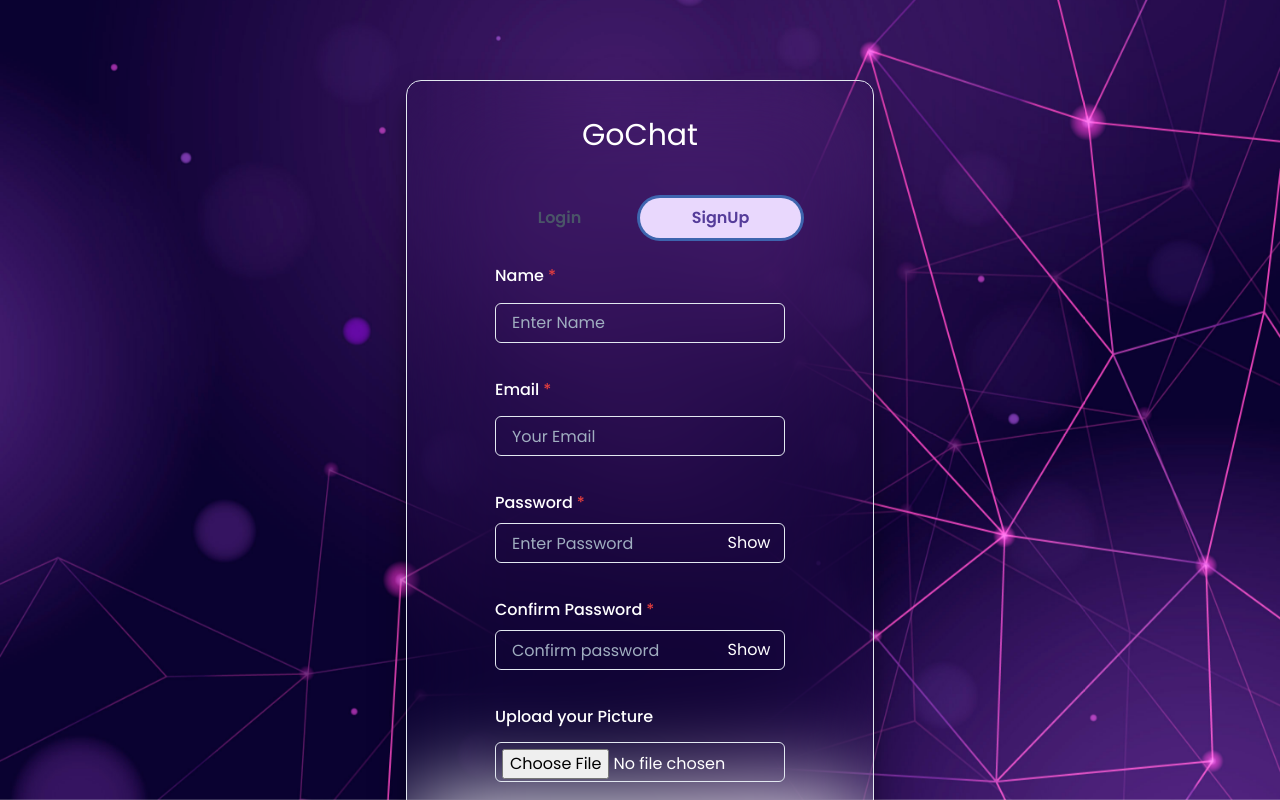
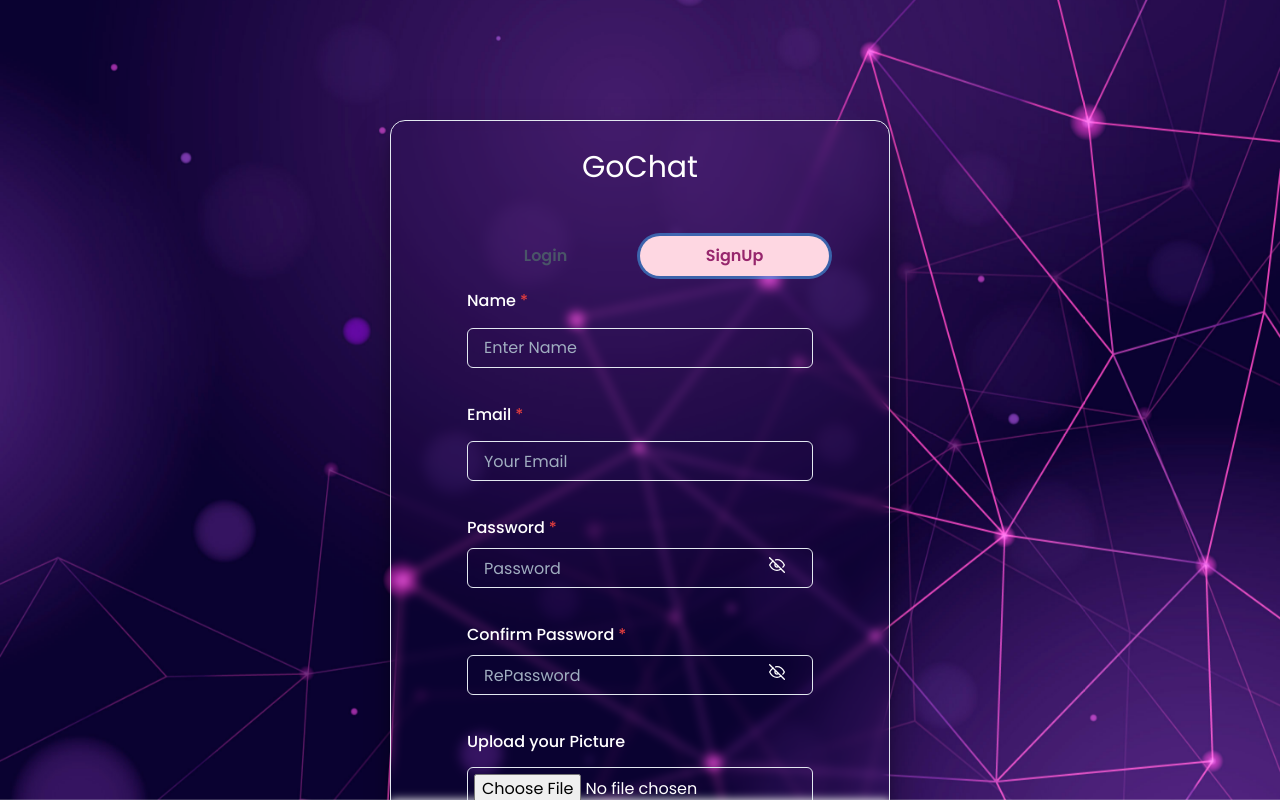
Before and after one commit to rishuxx/GoChatApp, a React (Create React App) app in the folder frontend/: page / in a window 1280 px wide. Both pictures are taken after a click on the tab "SignUp". Shown: the top 800 px of the page. Built offline with nearby package versions, Linux system fonts and the light colour scheme; a web font is replaced by a local one.

Commit message:
SignUp,Home,Login ui change

```diff
--- a/frontend/src/Pages/Homepage.js
+++ b/frontend/src/Pages/Homepage.js
@@ -22,31 +22,42 @@ function Homepage() {
     if (user) history.push("/chats");
   }, [history]);
 
-
   return (
     <Container maxW="500px" centerContent>
       <Box
         className="mbox"
         d="flex"
         justifyContent="center"
-        p={8}
-        w="100%"
-        h="85%"
-        m="80px 0 70px 0px"
+        p={{ base: 1, md: 5 }} // Adjust padding for mobile (base) and larger screens (md)
+        w={{ base: "98%", md: "500px" }} // Adjust width for mobile (base) and larger screens (md)
+        h="100%"
+        m={{ base: "20px 0 20px 0", md: "120px 0 50px 0" }}
         borderRadius={"15px"}
         borderWidth={"1px"}
-        backdropFilter="blur(50px)"
+        backdropFilter="blur(5px)"
+        background={{ base: "", md: "transparent" }}
       >
         <Text
-          fontSize="3xl"
+          fontSize={{ base: "2xl", md: "3xl" }}
+          position={"relative"}
+          top={{ base: "20px", md: "1" }}
           fontFamily="Poppins"
           textAlign="center"
           color={"white"}
         >
           {" "}
           GoChat{" "}
-          <Tabs p={10} variant="soft-rounded" colorScheme="purple">
-            <TabList>
+          <Tabs
+            position={"relative"}
+            top={"2px"}
+            size="md"
+            p={{ base: 5, md: 10 }}
+            variant="soft-rounded"
+            colorScheme="pink"
+          >
+            {" "}
+            {/*p={{ base: 4, md: 10 }} */}
+            <TabList position={"relative"} top={{ base: "1px", md: "1" }}>
               <Tab width={"50%"}>Login</Tab>
               <Tab width={"50%"}>SignUp</Tab>
             </TabList>
@@ -65,6 +76,6 @@ function Homepage() {
       </Box>
     </Container>
   );
-};
+}
 
 export default Homepage;
--- a/frontend/src/components/Authentication/Login.js
+++ b/frontend/src/components/Authentication/Login.js
@@ -4,9 +4,10 @@ import { Input, InputGroup, InputRightElement } from "@chakra-ui/input";
 import { VStack } from "@chakra-ui/layout";
 import { useState } from "react";
 import axios from "axios";
-import { useToast } from "@chakra-ui/react";
+import { Icon, useToast } from "@chakra-ui/react";
 import { useHistory } from "react-router-dom";
 import { ChatState } from "../../Context/ChatProvider";
+import { FiEye, FiEyeOff } from "react-icons/fi";
 
 const Login = () => {
   const [show, setShow] = useState(false);
@@ -70,9 +71,16 @@ const Login = () => {
   };
 
   return (
-    <VStack position="relative" top="50px" spacing={"50px"} color={"white"}>
+    <VStack
+      position="relative"
+      top="50px"
+      spacing={{ base: "29px", md: "50px" }}
+      color={"white"}
+    >
       <FormControl id="email" isRequired>
-        <FormLabel>Email Address</FormLabel>
+        <FormLabel fontSize={{ base: "15px", md: "md" }}>
+          Email Address
+        </FormLabel>
         <Input
           value={email}
           type="email"
@@ -80,8 +88,9 @@ const Login = () => {
           onChange={(e) => setEmail(e.target.value)}
         />
       </FormControl>
+
       <FormControl id="password" isRequired>
-        <FormLabel>Password</FormLabel>
+        <FormLabel fontSize={{ base: "15px", md: "md" }}>Password</FormLabel>
         <InputGroup size="md">
           <Input
             value={password}
@@ -92,14 +101,14 @@ const Login = () => {
           <InputRightElement width="4.5rem">
             {""}
             <button h="1.75rem" size="sm" onClick={handleClick}>
-              {show ? "Hide" : "Show"}
+              <Icon as={show ? FiEye : FiEyeOff} />
             </button>
           </InputRightElement>
         </InputGroup>
       </FormControl>
       <Button
         position={"relative"}
-        top="7"
+        top={{ base: "1", md: "5" }}
         as="button"
         p={5}
         color="white"
--- a/frontend/src/components/Authentication/Signup.js
+++ b/frontend/src/components/Authentication/Signup.js
@@ -6,10 +6,12 @@ import { useToast } from "@chakra-ui/toast";
 import axios from "axios";
 import { useState } from "react";
 import { useHistory } from "react-router";
+import { FiEye, FiEyeOff } from "react-icons/fi";
+import { Icon } from "@chakra-ui/react";
 
 const Signup = () => {
-  const [show, setShow] = useState(false);
-  const handleClick = () => setShow(!show);
+  const [showPassword, setShowPassword] = useState(false);
+  const [showConfirmPassword, setShowConfirmPassword] = useState(false);
   const toast = useToast();
   const history = useHistory();
 
@@ -130,9 +132,14 @@ const Signup = () => {
   };
 
   return (
-    <VStack position="relative" top="10px" spacing={"35px"} color={"white"}>
+    <VStack
+      position="relative"
+      top="px"
+      spacing={{ base: "15px", md: "35px" }}
+      color={"white"}
+    >
       <FormControl id="first-name" isRequired>
-        <FormLabel>Name</FormLabel>
+        <FormLabel fontSize={{ base: "12px", md: "md" }}>Name</FormLabel>
         <Input
           placeholder="Enter Name"
           onChange={(e) => setName(e.target.value)}
@@ -140,7 +147,7 @@ const Signup = () => {
       </FormControl>
 
       <FormControl id="email" isRequired>
-        <FormLabel>Email</FormLabel>
+        <FormLabel fontSize={{ base: "12px", md: "md" }}>Email</FormLabel>
         <Input
           type="email"
           placeholder="Your Email"
@@ -149,39 +156,52 @@ const Signup = () => {
       </FormControl>
 
       <FormControl id="password" isRequired>
-        <FormLabel>Password</FormLabel>
+        <FormLabel fontSize={{ base: "12px", md: "md" }}>Password</FormLabel>
         <InputGroup size="md">
           <Input
-            type={show ? "text" : "password"}
-            placeholder="Enter Password"
+            type={showPassword ? "text" : "password"}
+            placeholder="Password"
             onChange={(e) => setPassword(e.target.value)}
           />
           <InputRightElement width="4.5rem">
-            <button h="1.75rem" size="sm" onClick={handleClick}>
-              {show ? "Hide" : "Show"}
+            <button
+              height="1.75rem"
+              size="sm"
+              onClick={() => setShowPassword(!showPassword)}
+              color="purple.500"
+            >
+              <Icon as={showPassword ? FiEye : FiEyeOff} />
             </button>
           </InputRightElement>
         </InputGroup>
       </FormControl>
 
       <FormControl id="password" isRequired>
-        <FormLabel>Confirm Password</FormLabel>
+        <FormLabel fontSize={{ base: "12px", md: "md" }}>
+          Confirm Password
+        </FormLabel>
         <InputGroup size="md">
           <Input
-            type={show ? "text" : "password"}
-            placeholder="Confirm password"
+            type={showConfirmPassword ? "text" : "password"}
+            placeholder="RePassword"
             onChange={(e) => setConfirmpassword(e.target.value)}
           />
           <InputRightElement width="4.5rem">
-            {""}
-            <button h="1.75rem" size="sm" onClick={handleClick}>
-              {show ? "Hide" : "Show"}
+            <button
+              height="1.75rem"
+              size="sm"
+              onClick={() => setShowConfirmPassword(!showConfirmPassword)}
+              color="purple.500"
+            >
+              <Icon as={showConfirmPassword ? FiEye : FiEyeOff} />
             </button>
           </InputRightElement>
         </InputGroup>
       </FormControl>
       <FormControl id="pic">
-        <FormLabel>Upload your Picture</FormLabel>
+        <FormLabel fontSize={{ base: "12px", md: "md" }}>
+          Upload your Picture
+        </FormLabel>
         <Input
           type="file"
           p={1.5}
@@ -190,8 +210,10 @@ const Signup = () => {
         />
       </FormControl>
       <Button
+        position={"relative"}
+        top={{ base: "1px", md: "40px" }}
         as="button"
-        p={5}
+        p={1}
         color="white"
         fontWeight="bold"
         borderRadius="md"
@@ -200,7 +222,7 @@ const Signup = () => {
           bgGradient: "linear(to-r,#8e2de2, #4a00e0)",
         }}
         width="100%"
-        style={{ marginTop: 50 }}
+        style={{ marginTop: 25 }}
         onClick={submitHandler}
         isLoading={picLoading}
       >
```
